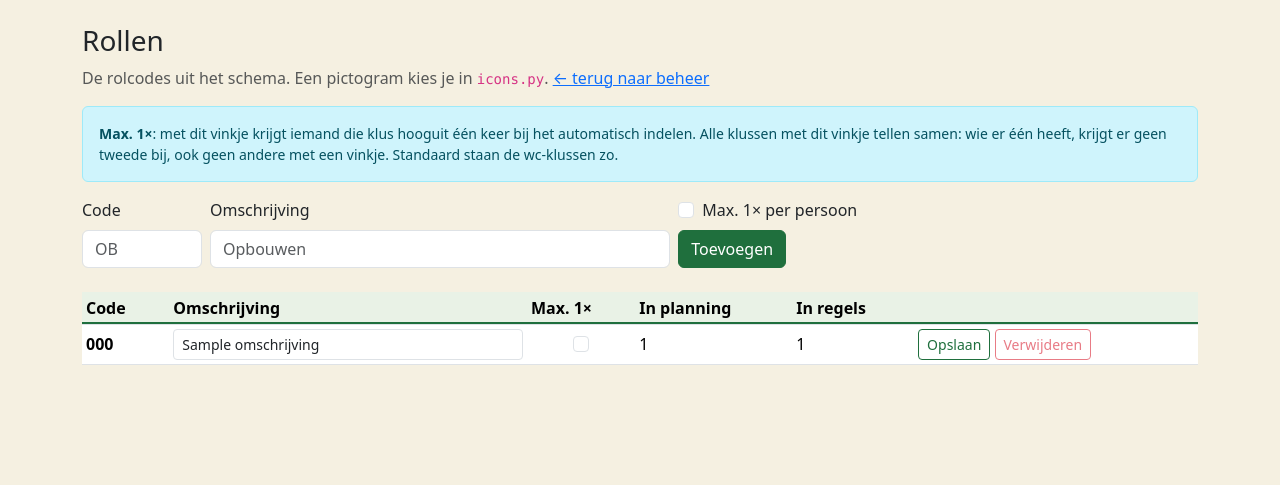
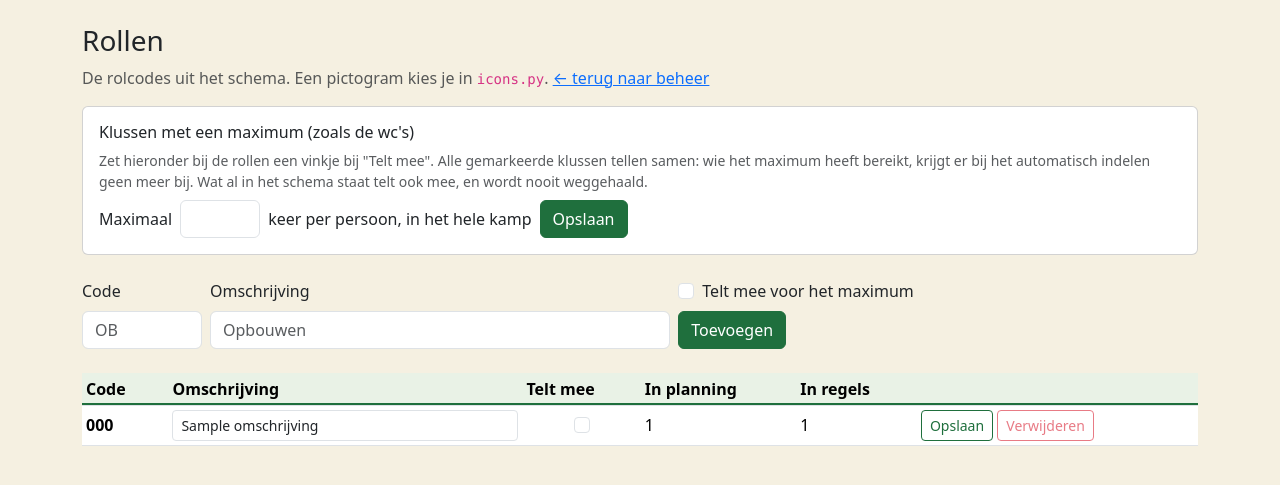
Before and after one commit to explorers567-tech/Kampplanner, a Flask app: template templates/rollen.html in a window 1280 px wide. Shown: the part 60-545 px from the top of the page. Run offline with Flask 3, Linux system fonts and the light colour scheme; the template is opened without the code that fills it: most values are stand-ins (such as "Sample title", 1, 10 or a date in 2020).

Commit message:
22-11 maximum toilet

```diff
--- a/app.py
+++ b/app.py
@@ -22,8 +22,9 @@ app = Flask(__name__)
 
 try:
     db.migreer_5()
+    db.migreer_6()
 except Exception as fout:
-    print("Migratie 5 mislukt:", fout)
+    print("Migratie mislukt:", fout)
 
 # Geheime sleutel: eenmalig aangemaakt en bewaard in een bestand naast app.py
 sleutel_pad = os.path.join(app.root_path, "secret_key.txt")
@@ -486,9 +487,14 @@ def admin_auto():
             flash(f"{n} automatische toewijzingen verwijderd.", "success")
         return redirect(url_for("admin_auto"))
 
-    toewijzingen, meldingen = planner.maak_planning(db.haal_planner_data())
+    data = db.haal_planner_data()
+    toewijzingen, meldingen = planner.maak_planning(data)
     return render_template("auto.html", toewijzingen=toewijzingen, meldingen=meldingen,
-                           n_auto=db.tel_auto_planning())
+                           overzicht=planner.maak_overzicht(data, toewijzingen),
+                           n_auto=db.tel_auto_planning(),
+                           max_klus=data.get("max_klus_aantal", 1),
+                           klus_codes=sorted(data.get("max_een", [])))
+
 
 # ---------- pictogrammen bij rolcodes ----------
 
@@ -798,7 +804,21 @@ def admin_rollen():
             except ValueError as fout:
                 flash(str(fout), "danger")
         return redirect(url_for("admin_rollen"))
-    return render_template("rollen.html", rollen=db.haal_rollen_beheer(), iconen=icons.ICONEN)
+    return render_template("rollen.html", rollen=db.haal_rollen_beheer(), iconen=icons.ICONEN,
+                           max_klus=db.haal_max_klus_aantal())
+
+
+@app.route("/admin/rollen/max-klussen", methods=["POST"])
+@admin_vereist
+def admin_klus_max():
+    waarde = request.form.get("max_klus_aantal", "").strip()
+    if not waarde.isdigit() or not (1 <= int(waarde) <= 20):
+        flash("Vul een getal van 1 tot 20 in.", "danger")
+    else:
+        db.zet_max_klus_aantal(int(waarde))
+        flash(f"Het maximum is nu {int(waarde)} per persoon. Klik onder Automatisch indelen "
+              "op 'Indeling opslaan' om de nieuwe regel toe te passen.", "success")
+    return redirect(url_for("admin_rollen"))
 
 
 @app.route("/admin/rollen/<int:rol_id>/wijzig", methods=["POST"])
--- a/db.py
+++ b/db.py
@@ -153,7 +153,6 @@ def haal_schema(soort=None):
     con.close()
     return slots, personen, cellen
 
-
 def haal_planner_data():
     con = verbind()
     slots = []
@@ -177,18 +176,19 @@ def haal_planner_data():
     for r in con.execute("SELECT organisatie_id, person_id FROM persoon_organisatie ORDER BY person_id"):
         org_leden[r["organisatie_id"]].append(r["person_id"])
     eisen = [dict(r) for r in con.execute("SELECT slot_id, speltak_id, rol_code FROM slot_eisen")]
-    behoeften = [dict(r) for r in con.execute("SELECT slot_id, rol_code, aantal FROM slot_behoefte ORDER BY slot_id, rol_code")]
+    behoeften = [dict(r) for r in con.execute(
+        "SELECT slot_id, rol_code, aantal FROM slot_behoefte ORDER BY slot_id, rol_code")]
     bestaand = {(r["slot_id"], r["person_id"]): r["role_id"]
                 for r in con.execute(
                     "SELECT slot_id, person_id, role_id FROM assignments "
                     "WHERE bron IS NULL OR bron != 'auto'")}
     max_een = {r["code"] for r in con.execute("SELECT code FROM roles WHERE max_een = 1")}
     con.close()
-
     return {"slots": slots, "personen": personen, "status": status,
             "speltakken": speltakken, "speltak_leden": dict(speltak_leden),
             "org_slots": org_slots, "org_leden": dict(org_leden),
-            "eisen": eisen, "behoeften": behoeften, "bestaand": bestaand, "max_een": max_een,
+            "eisen": eisen, "behoeften": behoeften, "bestaand": bestaand,
+            "max_een": max_een, "max_klus_aantal": haal_max_klus_aantal(),
             "dagdelen": haal_dagdelen()}
 
 def sla_beschikbaarheid_op(person_id, invoer):
@@ -1166,3 +1166,37 @@ def sla_speltakken_op(person_id, speltak_ids):
         raise
     finally:
         con.close()
+def migreer_6():
+    """Instellingen, o.a. het maximum aantal keer per persoon voor de gemarkeerde klussen."""
+    con = verbind()
+    try:
+        con.execute("""CREATE TABLE IF NOT EXISTS instellingen (
+                           sleutel TEXT PRIMARY KEY,
+                           waarde  TEXT NOT NULL)""")
+        con.execute("INSERT OR IGNORE INTO instellingen (sleutel, waarde) VALUES ('max_klus_aantal', '1')")
+        con.commit()
+    except Exception:
+        con.rollback()
+        raise
+    finally:
+        con.close()
+
+
+def haal_max_klus_aantal():
+    try:
+        con = verbind()
+        r = con.execute("SELECT waarde FROM instellingen WHERE sleutel = 'max_klus_aantal'").fetchone()
+        con.close()
+        return max(1, int(r["waarde"])) if r else 1
+    except Exception:
+        return 1
+
+
+def zet_max_klus_aantal(aantal):
+    con = verbind()
+    try:
+        con.execute("""INSERT INTO instellingen (sleutel, waarde) VALUES ('max_klus_aantal', ?)
+                       ON CONFLICT(sleutel) DO UPDATE SET waarde = excluded.waarde""", (str(int(aantal)),))
+        con.commit()
+    finally:
+        con.close()
--- a/templates/rollen.html
+++ b/templates/rollen.html
@@ -4,10 +4,23 @@
 <p class="text-muted">De rolcodes uit het schema. Een pictogram kies je in <code>icons.py</code>.
    <a href="{{ url_for('admin') }}">← terug naar beheer</a></p>
 
-<div class="alert alert-info small">
-  <strong>Max. 1×</strong>: met dit vinkje krijgt iemand die klus hooguit één keer bij het automatisch indelen.
-  Alle klussen met dit vinkje tellen samen: wie er één heeft, krijgt er geen tweede bij,
-  ook geen andere met een vinkje. Standaard staan de wc-klussen zo.
+<div class="card mb-4">
+  <div class="card-body">
+    <h2 class="h6">Klussen met een maximum (zoals de wc's)</h2>
+    <p class="small text-muted mb-2">Zet hieronder bij de rollen een vinkje bij "Telt mee". Alle gemarkeerde
+      klussen tellen samen: wie het maximum heeft bereikt, krijgt er bij het automatisch indelen geen meer bij.
+      Wat al in het schema staat telt ook mee, en wordt nooit weggehaald.</p>
+    <form method="post" action="{{ url_for('admin_klus_max') }}" class="row g-2 align-items-center">
+      <input type="hidden" name="csrf" value="{{ csrf_token() }}">
+      <div class="col-auto"><label class="col-form-label" for="max_klus_aantal">Maximaal</label></div>
+      <div class="col-auto">
+        <input class="form-control" type="number" min="1" max="20" id="max_klus_aantal"
+               name="max_klus_aantal" value="{{ max_klus }}" style="width: 5rem" required>
+      </div>
+      <div class="col-auto"><span class="col-form-label">keer per persoon, in het hele kamp</span></div>
+      <div class="col-auto"><button class="btn btn-success" type="submit">Opslaan</button></div>
+    </form>
+  </div>
 </div>
 
 <form method="post" class="row g-2 align-items-end mb-4">
@@ -23,7 +36,7 @@
   <div class="col-auto">
     <div class="form-check mb-2">
       <input class="form-check-input" type="checkbox" name="max_een" value="1" id="nieuw_max">
-      <label class="form-check-label" for="nieuw_max">Max. 1× per persoon</label>
+      <label class="form-check-label" for="nieuw_max">Telt mee voor het maximum</label>
     </div>
     <button class="btn btn-success" type="submit">Toevoegen</button>
   </div>
@@ -31,7 +44,7 @@
 
 <div class="table-responsive">
   <table class="table table-sm align-middle">
-    <thead><tr><th>Code</th><th></th><th>Omschrijving</th><th>Max. 1×</th><th>In planning</th><th>In regels</th><th></th></tr></thead>
+    <thead><tr><th>Code</th><th></th><th>Omschrijving</th><th>Telt mee</th><th>In planning</th><th>In regels</th><th></th></tr></thead>
     <tbody>
       {% for r in rollen %}
       {% set f = "rol" ~ r["id"] %}
```
Also changed, not shown: planner.py (+30 -57 lines), templates/auto.html (+20 -1 lines), data/kampplanner.db.
